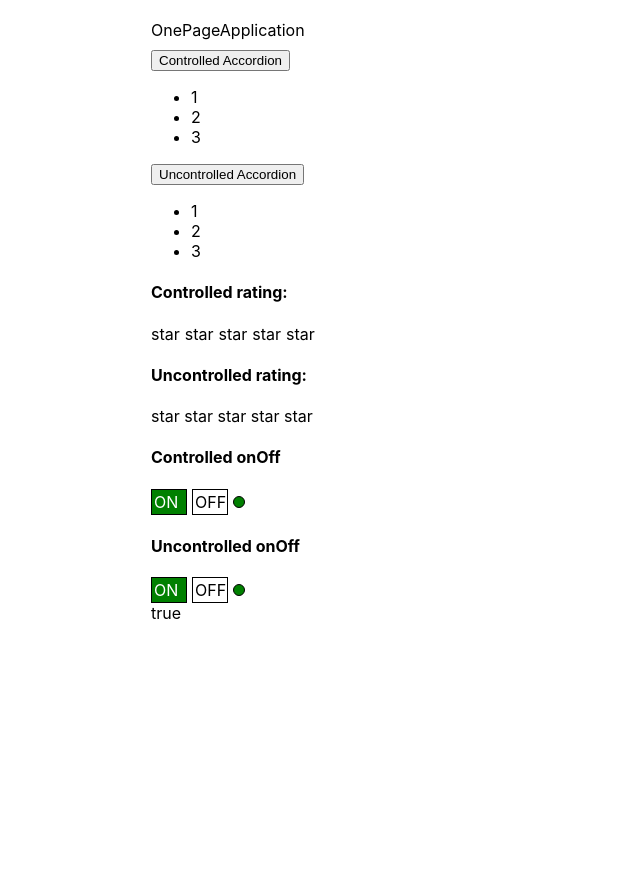
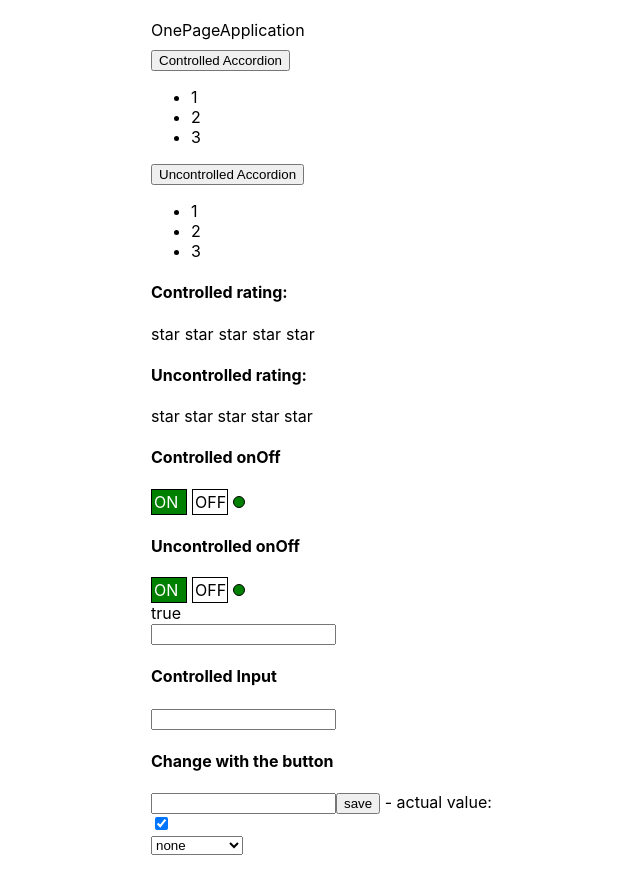
Before and after one commit to UncleStifler/01_REACT_kabzdaKakProsto, a React (Create React App) app: page / in a window 1280 px wide. Shown: the whole page, without its empty margins (214-854 px from the left). Before the commit the page ends 800 px from the top, so only its background shows below. Built offline with nearby package versions, Linux system fonts and the light colour scheme; the HTML template or start-up script is replaced by a standard one.

Commit message:
Controlled CheckBox and Select

```diff
--- a/src/App.tsx
+++ b/src/App.tsx
@@ -7,6 +7,10 @@ import {UncontrolledRating} from "./Components/UncontrolledRating/UncontrolledRa
 import {Rating, RatingValueType} from "./Components/Rating/Rating";
 import {Accordion} from "./Components/Accordion/Accordion";
 import ControlledOnOff from "./Components/OnOff/ControlledOnOff";
+import UncontrolledInput from "./Components/Input/UncontrolledInput";
+import ControlledInput from "./Components/Input/ControlledInput";
+import ControlledCheckBox from "./Components/CheckBox/ControlledCheckBox";
+import ControlledSelect from "./Components/Select/ControlledSelect";
 
 
 function App() {
@@ -14,6 +18,10 @@ function App() {
     const [ratingValue, setRatingValue] = useState<RatingValueType>(0)
     const [accordionCollapsed, setAccordionCollapsed] = useState<boolean>(false)
     const [on, setOn] = useState(true)
+    const [textInput, setTextInput] = useState('')
+
+
+    console.log(textInput)
 
     const forCollapsedAccordion = () => {
         setAccordionCollapsed(!accordionCollapsed)
@@ -21,6 +29,10 @@ function App() {
 
     const onOffControlledHandler = () => {
         setOn(!on)
+    }
+
+    const inputStateChange = (textFromInput : string) => {
+        setTextInput(textFromInput)
     }
 
     return (
@@ -47,6 +59,12 @@ function App() {
                     title={"Uncontrolled onOff"}
                     onInformation={setOn}/> {on.toString()}
             </div>
+            <UncontrolledInput/>
+            <ControlledInput
+                textInput={textInput}
+                inputStateChange={inputStateChange}/>
+            <ControlledCheckBox/>
+            <ControlledSelect/>
         </div>
     );
 }
--- /dev/null
+++ b/src/Components/CheckBox/ControlledCheckBox.tsx
@@ -0,0 +1,22 @@
+import React, {ChangeEvent, useState} from 'react';
+
+
+const ControlledCheckBox = () => {
+    const [checkBox, setCheckBox] = useState(true)
+
+    const changeCheckBoxHandler = (e: ChangeEvent<HTMLInputElement>) => {
+        setCheckBox(e.currentTarget.checked)
+    }
+
+    return (
+        <div>
+            <input
+                type="checkbox"
+                onChange={changeCheckBoxHandler}
+            checked={checkBox}/>
+
+        </div>
+    );
+};
+
+export default ControlledCheckBox;
--- /dev/null
+++ b/src/Components/Input/ControlledInput.tsx
@@ -0,0 +1,43 @@
+import React, {ChangeEvent, useRef, useState} from 'react';
+
+export type controlledInput = {
+    textInput: string
+    inputStateChange: (textFromInput : string) => void
+}
+
+
+
+const ControlledInput = (props: controlledInput) => {
+    const [text, setText] = useState('')
+
+    const inputChangeHandler = (e: ChangeEvent<HTMLInputElement>) => {
+        props.inputStateChange(e.currentTarget.value)
+    }
+
+    // const changeTextInput = (e: ChangeEvent<HTMLInputElement>)=> {
+    //     saveText(e.currentTarget.value)
+    // }
+    //
+    const inputRef = useRef<HTMLInputElement>(null)
+    const saveText = () => {
+        const el = inputRef.current as HTMLInputElement
+        setText(el.value)
+    }
+
+    return (
+        <div>
+            <h4>Controlled Input</h4>
+            <input
+                type="text"
+                value={props.textInput}
+                onChange={inputChangeHandler}
+            />
+            <h4>Сhange with the button</h4>
+            <input ref={inputRef}/>
+            <button onClick={saveText}>save</button> - actual value: {text}
+        </div>
+
+    );
+};
+
+export default ControlledInput;
--- /dev/null
+++ b/src/Components/Input/UncontrolledInput.tsx
@@ -0,0 +1,22 @@
+import React, {ChangeEvent, useState} from 'react';
+
+const UncontrolledInput = () => {
+
+    const [inputValue, setInputValue] = useState('')
+
+    const onChangeHandler = (e: ChangeEvent<HTMLInputElement>) => {
+        setInputValue(e.currentTarget.value)
+    }
+
+    return (
+        <div>
+            <input
+                type="text"
+                value={inputValue}
+                onChange={onChangeHandler}/>
+        </div>
+
+    );
+};
+
+export default UncontrolledInput;
--- /dev/null
+++ b/src/Components/Select/ControlledSelect.tsx
@@ -0,0 +1,27 @@
+import React, {ChangeEvent, useState} from 'react';
+
+const ControlledSelect = () => {
+
+    const [parentValue, setParentValue] = useState<string | undefined>(undefined)
+
+
+    const onChange = (e: ChangeEvent<HTMLSelectElement>) => {
+        setParentValue(e.currentTarget.value)
+    }
+
+    return (
+        <div>
+            <select
+                value={parentValue}
+                onChange={onChange}>
+                <option>none</option>
+                <option value={"1"}>Barcelona</option>
+                <option value={"2"}>Berlin</option>
+                <option value={"3"}>Tokyo</option>
+                <option value={"4"}>Washington</option>
+            </select>
+        </div>
+    );
+};
+
+export default ControlledSelect;
```
